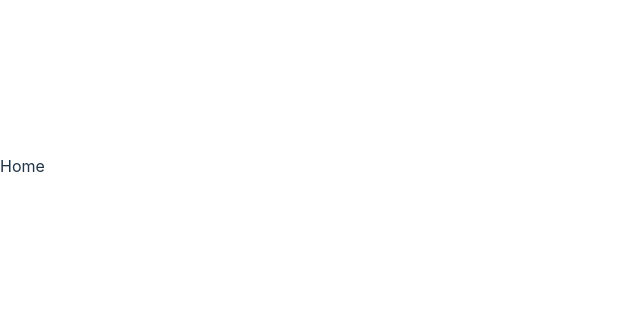
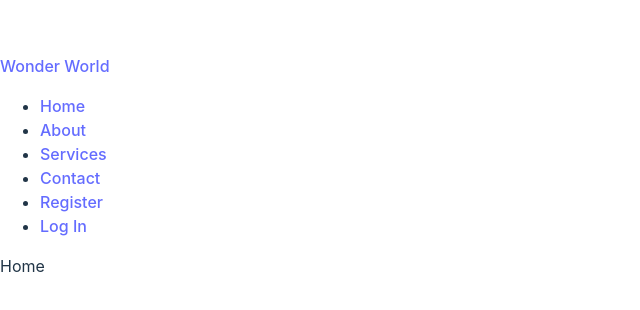
Before and after one commit to Deepak-647/MERN-STACK-Frontend, a React (Vite) app: page / in a window 1280 px wide. Shown: the part 234-544 px from the top of the page, without its empty margins (0-640 px from the left). Built offline with nearby package versions, Linux system fonts and the light colour scheme.

Commit message:
Building Navbar with React | Open Page without Reloading

```diff
--- a/src/App.jsx
+++ b/src/App.jsx
@@ -5,12 +5,13 @@ import  Contact  from "./pages/Contact";
 import  Service  from "./pages/Service";
 import  Register  from "./pages/Register";
 import  Login  from "./pages/Login";
-
+import Navbar from "./component/Navbar";
 //subscribe thapatechnical channel for more awesome content.
 
 const App = () => {
   return (
     <Router>
+      <Navbar/>
       <Routes>
         <Route path="/" element={<Home />} />
         <Route path="/about" element={<About />} />
--- /dev/null
+++ b/src/component/Navbar.jsx
@@ -0,0 +1,27 @@
+import { Link } from "react-router-dom"
+
+const Navbar = () => {
+  return (
+   <>
+   <header>
+    <div>
+        <div>
+            <Link to="/">Wonder World</Link>
+        </div>
+        <nav>
+            <ul>
+                <li><Link to="/">Home</Link></li>
+                <li><Link to="/about">About</Link></li>
+                <li><Link to="/service">Services</Link></li>
+                <li><Link to="/contact">Contact</Link></li>
+                <li><Link to="/register">Register</Link></li>
+                <li><Link to="/login">Log In</Link></li>
+            </ul>
+        </nav>
+    </div>
+    </header>
+    </>
+  )
+}
+
+export default Navbar
```
